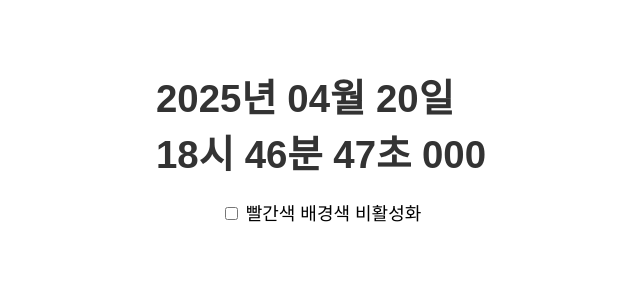
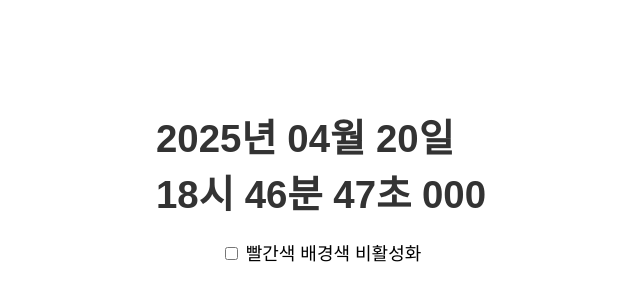
Before and after one commit to lakekimhandsome/clock, a plain HTML site: page index.html in a window 1280 px wide. Shown: the part 212-512 px from the top of the page, without its empty margins (319-959 px from the left). Drawn offline with Linux system fonts and the light colour scheme.

Commit message:
Add files via upload

```diff
--- a/index.html
+++ b/index.html
@@ -11,9 +11,11 @@
         flex-direction: column; /* 세로로 배치 */
         justify-content: center;
         align-items: center;
-        height: 90vh;
+        height: 100dvh;
         margin: 0x;
         background-color: #f0f0f0;
+        padding: 0;
+        overflow: hidden;
       }
       #time {
         font-size: 2.4rem;
```
